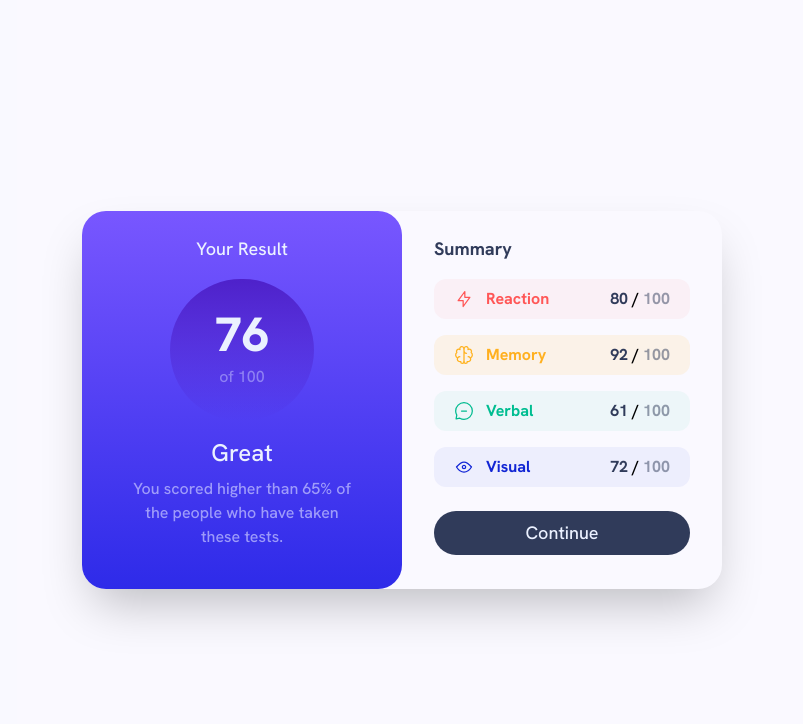
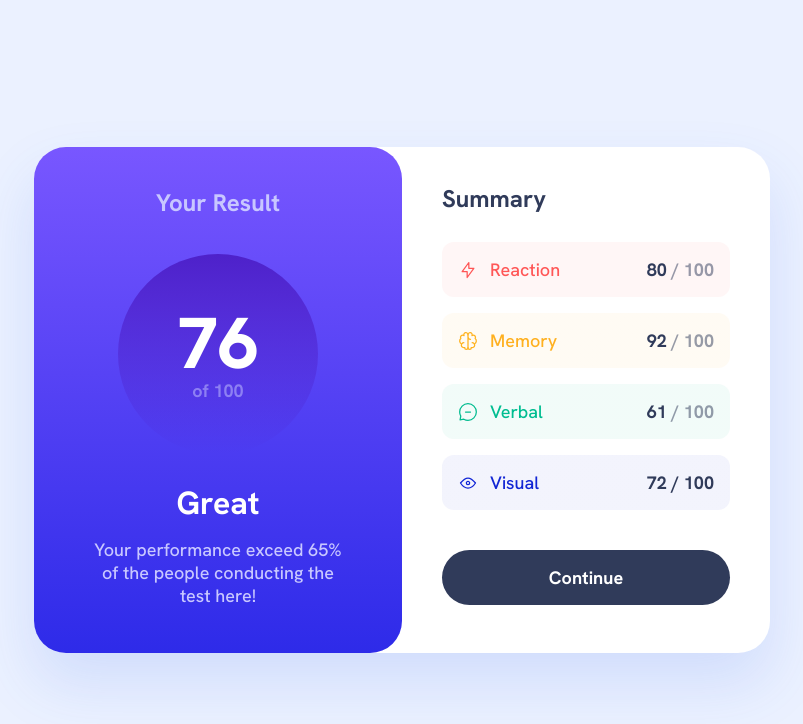
Before and after one commit to castx1981/Results-summary-component, a website: page index.html in a window 1280 px wide. Shown: the whole page, without its empty margins (238-1041 px from the left). Drawn offline with nearby package versions, Linux system fonts and the light colour scheme; files that its build step writes are made by us from their sources.

Commit message:
Restyle based on figma design

```diff
--- a/index.html
+++ b/index.html
@@ -12,61 +12,57 @@
 </head>
 <body>
 <!--Global Container-->
-<div class="md:flex md:items-center md:justify-center md:min-h-screen md:bg-light-lavender/10">
-  <div class="w-[375px] mx-auto flex flex-col md:w-auto md:flex-row md:bg-transparent md:shadow-2xl md:rounded-3xl">
-    <!-- result area -->
-    <div class="md:w-80 pt-6 pb-10 flex flex-col items-center px-12 bg-gradient-to-b from-light-slate-blue to-light-royal-blue rounded-b-3xl md:rounded-3xl">
-      <h1 class="text-lg text-center text-pale-blue">
-        Your Result
-      </h1>
-      <div class="mt-4 p-8 w-36 flex flex-col space-y-1.5 items-center bg-gradient-to-b from-violet-blue to-persian-blue rounded-full">
-        <p class="text-5xl font-extrabold text-pale-blue">76</p>
-        <p class="text-base text-light-lavender/50">of 100</p>
-      </div>
-      <h2 class="mt-4 text-2xl text-pale-blue">Great</h2>
-      <p class="mt-2 text-base text-light-lavender/70 text-center">
-        You scored higher than 65% of the people who have taken these tests.
-      </p>
-    </div>
-    <!-- summary area -->
-    <div class="md:w-80 px-8 pt-6">
-      <h1 class="font-bold text-lg text-dark-gray-blue">Summary</h1>
-      <div class="mt-4 flex flex-col space-y-4 font-bold">
-        <!-- reaction -->
-        <div class="px-5 py-4 flex bg-light-red/5 rounded-xl md:py-2">
-          <img src="images/icon-reaction.svg" alt="reaction-icon">
-          <p class="pl-3 text-light-red">Reaction</p>
-          <p class="ml-auto ">
-            <span class="text-dark-gray-blue">80</span> / <span class="text-dark-gray-blue/50">100</span>
-          </p>
+<div class="md:flex md:items-center md:justify-center md:min-h-screen md:bg-pale-blue">
+<!--  md:bg-transparent md:shadow-2xl md:rounded-3xl-->
+  <div class="w-[375px] mx-auto bg-white md:w-[736px] md:flex md:rounded-4xl md:shadow-3xl">
+    <!-- Result area -->
+    <div class="pt-6 pb-10 bg-gradient-to-b from-light-slate-blue to-light-royal-blue rounded-b-4xl md:w-1/2 md:pt-10 md:rounded-4xl">
+      <div class="w-[260px] mx-auto flex flex-col items-center">
+        <h2 class="text-light-lavender">Your Result</h2>
+        <div class=" mt-6 w-[140px] h-[140px] flex flex-col justify-center items-center bg-gradient-to-b from-violet-blue  rounded-full md:mt-9 md:w-[200px] md:h-[200px]">
+          <p class="text-[56px]/[72px] font-extrabold text-white md:text-[72px]/[72px]">76</p>
+          <p class="text-base font-bold text-light-lavender/50 md:text-lg">of 100</p>
         </div>
-        <!-- memory -->
-        <div class="px-5 py-4 flex bg-orange-yellow/10 rounded-xl md:py-2">
-          <img src="images/icon-memory.svg" alt="memory-icon">
-          <p class="pl-3 text-orange-yellow">Memory</p>
-          <p class="ml-auto ">
-            <span class="text-dark-gray-blue">92</span> / <span class="text-dark-gray-blue/50">100</span>
-          </p>
-        </div>
-        <!-- memory -->
-        <div class="px-5 py-4 flex bg-green-teal/5 rounded-xl md:py-2">
-          <img src="images/icon-verbal.svg" alt="memory-icon">
-          <p class="pl-3 text-green-teal">Verbal</p>
-          <p class="ml-auto ">
-            <span class="text-dark-gray-blue">61</span> / <span class="text-dark-gray-blue/50">100</span>
-          </p>
-        </div>
-        <!-- visual -->
-        <div class="px-5 py-4 flex bg-cobalt-blue/5 rounded-xl md:py-2">
-          <img src="images/icon-visual.svg" alt="memory-icon">
-          <p class="pl-3 text-cobalt-blue">Visual</p>
-          <p class="ml-auto ">
-            <span class="text-dark-gray-blue">72</span> / <span class="text-dark-gray-blue/50">100</span>
+        <div class="mt-6 text-center md:mt-7">
+          <h1 class="text-white">Great</h1>
+          <p class="mt-2 font-medium text-base text-light-lavender md:mt-3.5 md:text-lg">
+            Your performance exceed 65% of the people conducting the test here!
           </p>
         </div>
       </div>
-      <button class="block w-full my-6 py-3 md:py-2 text-lg text-center text-pale-blue bg-dark-gray-blue rounded-full
-                     transition-colors bg-gradient-to-b hover:from-light-slate-blue hover:to-light-royal-blue"
+    </div>
+    <!-- Summary area -->
+    <div class="px-8 pt-6 pb-8 md:w-1/2 md:px-10 md:pt-9 md:pb-12">
+      <h2 class="text-dark-gray-blue">Summary</h2>
+      <div class="mt-6 flex flex-col space-y-4 md:mt-7">
+        <!-- Reaction Item -->
+        <div class="summary-item bg-light-red">
+          <img src="images/icon-reaction.svg" alt="reaction-icon">
+          <p class="summary-item-label text-light-red">Reaction</p>
+          <p class="summary-item-score">80 <span class="opacity-50">/ 100</span></p>
+        </div>
+        <!-- Memory Item -->
+        <div class="summary-item bg-orange-yellow">
+          <img src="images/icon-memory.svg" alt="memory-icon">
+          <p class="summary-item-label text-orange-yellow">Memory</p>
+          <p class="summary-item-score">92 <span class="opacity-50">/ 100</span></p>
+        </div>
+        <!-- Verbal Item -->
+        <div class="summary-item bg-green-teal">
+          <img src="images/icon-verbal.svg" alt="verbal-icon">
+          <p class="summary-item-label text-green-teal">Verbal</p>
+          <p class="summary-item-score">61 <span class="opacity-50">/ 100</span>
+          </p>
+        </div>
+        <!-- Visual Item -->
+        <div class="summary-item bg-cobalt-blue">
+          <img src="images/icon-visual.svg" alt="visual-icon">
+          <p class="summary-item-label text-cobalt-blue">Visual</p>
+          <p class="summary-item-score">72 <span class="opacity/50">/ 100</span>
+          </p>
+        </div>
+      </div>
+      <button class="w-full mt-6 py-4 font-bold text-lg text-center text-white bg-dark-gray-blue rounded-full transition-colors hover:bg-gradient-to-b hover:from-light-slate-blue hover:to-light-royal-blue md:mt-10"
               type="button">
         Continue
       </button>
--- a/input.css
+++ b/input.css
@@ -1,3 +1,26 @@
 @tailwind base;
 @tailwind components;
 @tailwind utilities;
+
+@layer base {
+    h1 {
+        @apply font-bold text-2xl md:text-3xl
+    }
+
+    h2 {
+        @apply font-bold text-lg md:text-2xl
+    }
+}
+
+@layer components {
+    .summary-item {
+        @apply p-4 flex justify-center items-center rounded-xl bg-gradient-to-r from-white/95 to-white/95 text-base md:text-lg
+    }
+
+    .summary-item-label {
+        @apply ml-3
+    }
+    .summary-item-score {
+        @apply ml-auto font-bold text-dark-gray-blue
+    }
+}
--- a/tailwind.config.js
+++ b/tailwind.config.js
@@ -22,9 +22,17 @@ module.exports = {
         'violet-blue': 'hsla(256, 72%, 46%, 1)',
         'persian-blue': 'hsla(241, 72%, 46%, 0)',
       },
-      backgroundImage: {
-        'mobile-pattern': "url('images/pattern-background-mobile.svg')",
-        'desktop-pattern': "url('images/pattern-background-desktop.svg')",
+      borderRadius: {
+        '4xl': '2rem',
+      },
+      fontSize: {
+        'base': ['16px', '21px'],
+        'lg': ['18px', '23px'],
+        '2xl': ['24px', '31px'],
+        '3xl': ['32px', '42px']
+      },
+      boxShadow: {
+        '3xl': '0 30px 60px 0 hsla(224, 82%, 58%, 0.15)',
       }
     }
   },
```
